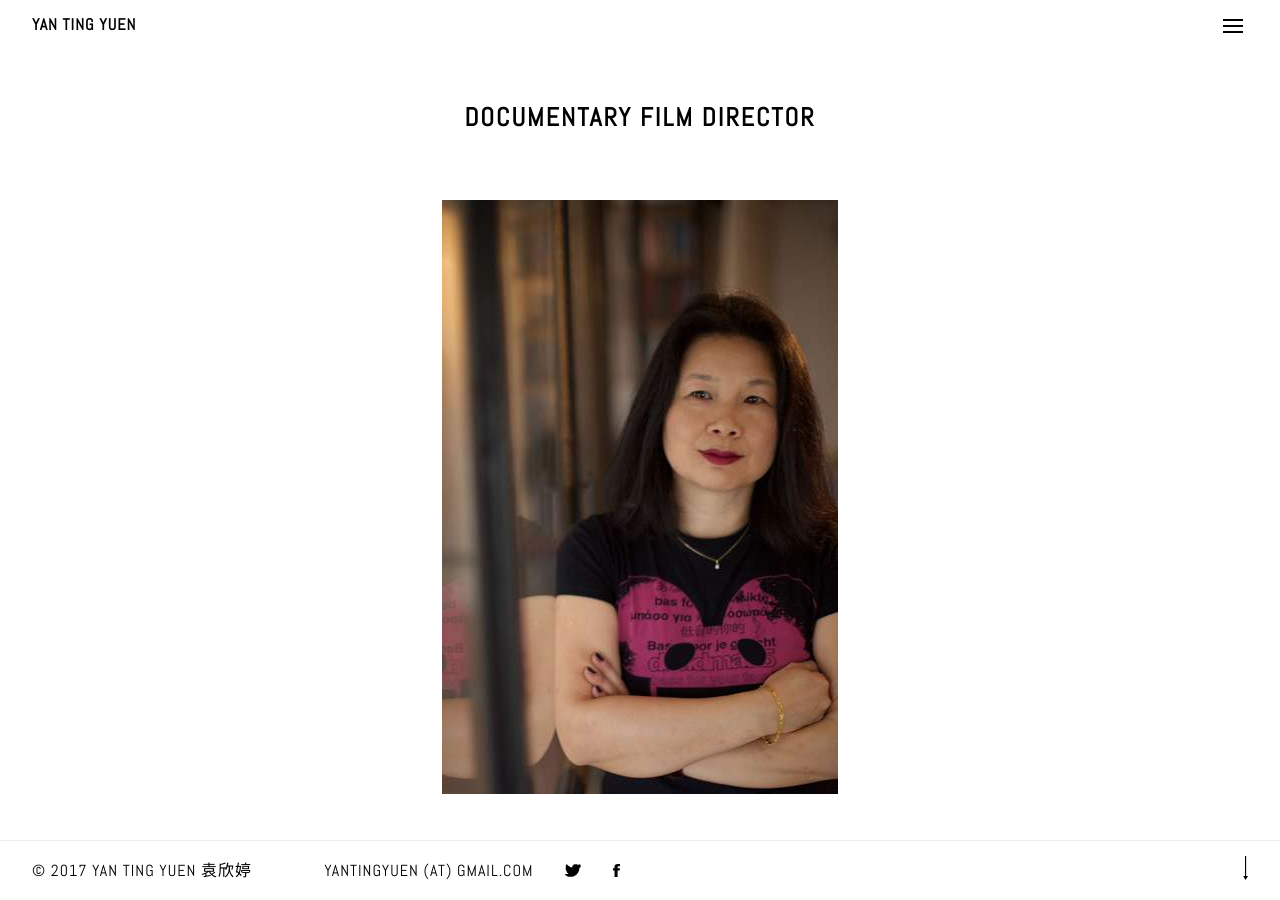
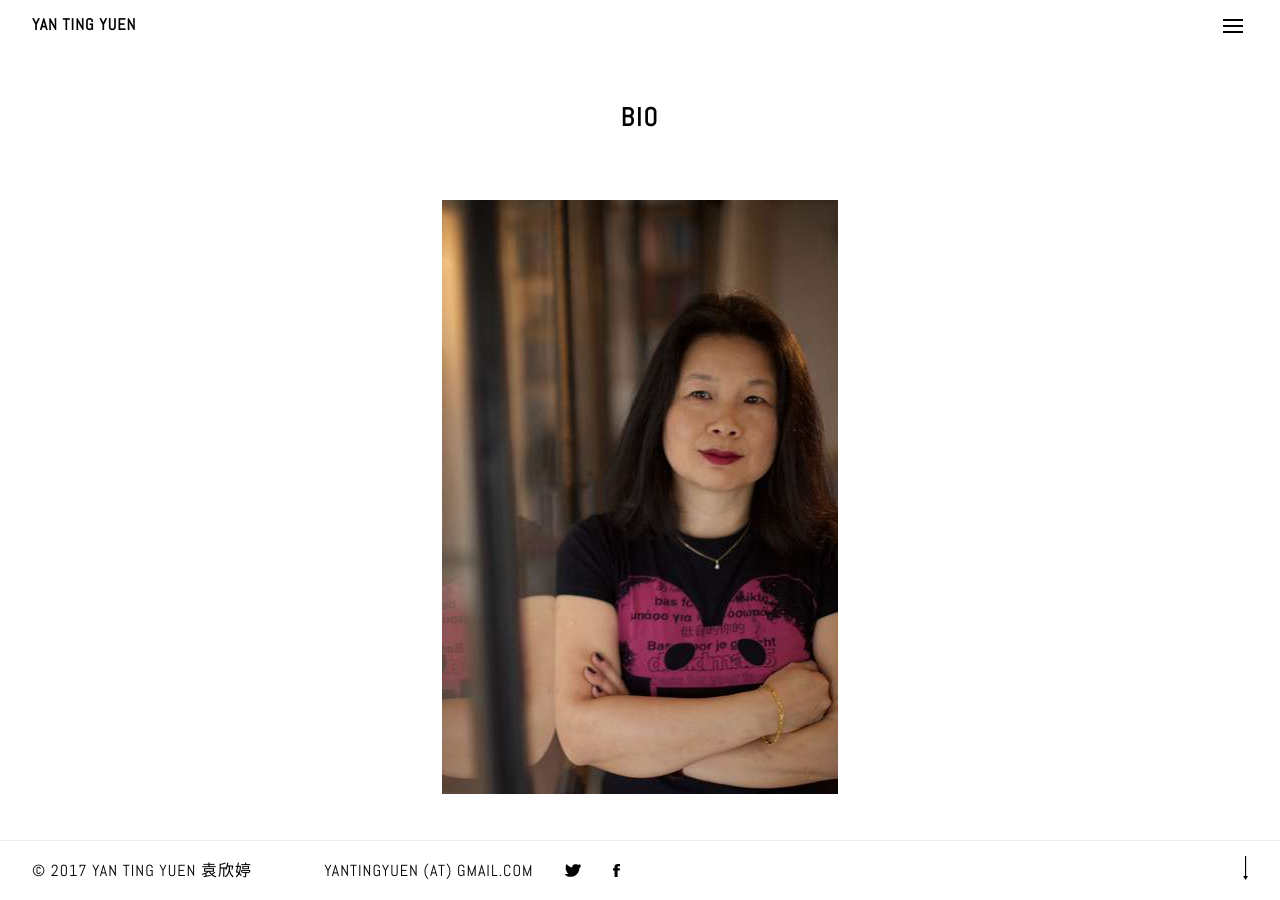
Before and after one commit to yantingyuennl/yantingyuennl.github.io, a Jekyll site: the page built from bio.md, in a window 1280 px wide and 900 px high. Built offline with Jekyll 4.4.1, drawn with Linux system fonts in a browser that asks for light colours; nearby versions of some CDN libraries; some of the changed text lies outside the part shown.

Commit message:
Updated Bio

```diff
--- a/bio.md
+++ b/bio.md
@@ -1,5 +1,5 @@
 ---
-title: Documentary film director
+title: bio
 date: 2017-01-12 20:37:00 Z
 permalink: "/bio/"
 upload-image: "/uploads/yanting-4ef4c1.jpg"
@@ -8,8 +8,8 @@
 layout: page
 ---
 
-I was born in Hong Kong, China. At the age of 6 my parents moved to Europe, to open a Chinese restaurant in the Netherlands. There, in the small city of Maastricht, I grew up, wondering why my parents didn’t move to Paris, as they originally intended to and I graduated from the University of Amsterdam with a masters degree in Communication Sciences.
+I was born in Hong Kong, China. `When I was 6 years old, my parents moved to Europe, to open a Chinese restaurant in the Netherlands. There, in the small city of Maastricht, I grew up, wondering why my parents hadn’t decided for Paris. This is what they originally intended. Flash forward and I graduated from the University of Amsterdam with a masters degree in Communication Sciences.
 
 In the end I became a documentary film maker, not a restaurant owner.
 
-I like telling stories. Stories that make you laugh, stories that make you cry. The stories that I like to see myself in the cinema, or on TV, binging away. Those are the stories I like to tell. My films have been broadcast and screened in the theatres nationally and internationally.
+I like telling stories. Stories that make you laugh, stories that make you cry. The stories that I like to see myself in the cinema, or on TV, binging away. Those are the stories I like to tell. My films have been broadcasted and screened in both national and international theatres.
```
